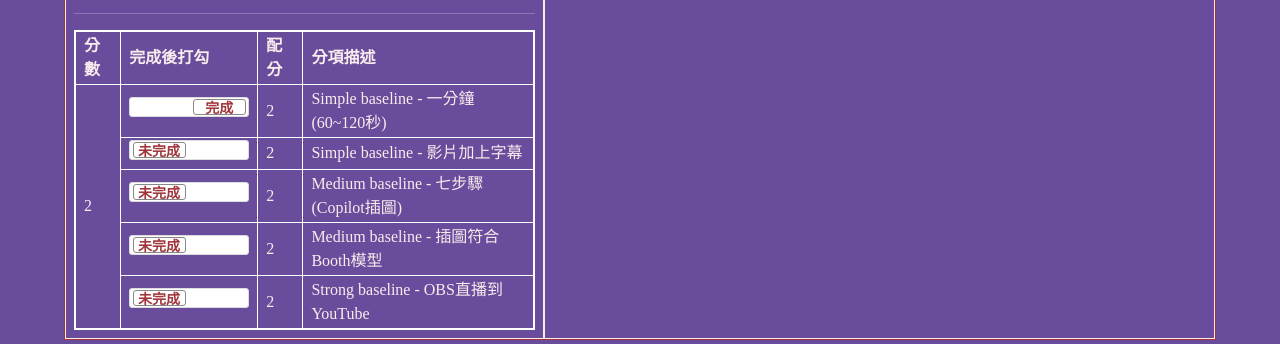
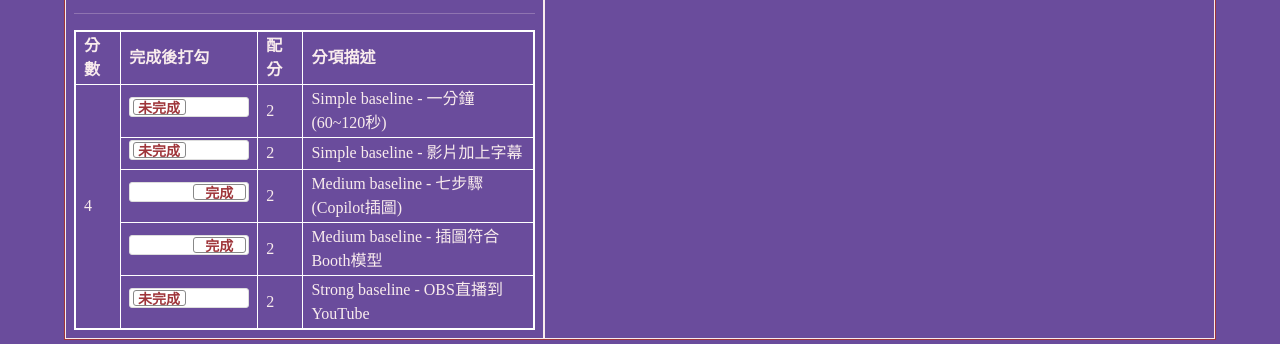
Before and after one commit to bedreams/HW_website, a plain HTML site: page index.html in a window 1280 px wide. Shown: the part 897-1241 px from the top of the page. Drawn offline with nearby package versions, Linux system fonts and the light colour scheme; a web font is replaced by a local one.

Commit message:
Update index.html

```diff
--- a/index.html
+++ b/index.html
@@ -278,10 +278,10 @@
       <table>
         <tr><th>分數</th><th>完成後打勾</th><th>配分</th><th>分項描述</th></tr>
         <tr><td rowspan="5" id="myTotal1"></td>
-            <td><input type="checkbox" class="flipswitch" id="myCheckbox11" checked></td><td id='m11'>2</td><td>Simple baseline - 一分鐘(60~120秒)</td></tr>
+            <td><input type="checkbox" class="flipswitch" id="myCheckbox11" ></td><td id='m11'>2</td><td>Simple baseline - 一分鐘(60~120秒)</td></tr>
         <tr><td><input type="checkbox" class="flipswitch" id="myCheckbox12"></td><td id='m12'>2</td><td>Simple baseline - 影片加上字幕</td></tr>
-        <tr><td><input type="checkbox" class="flipswitch" id="myCheckbox13" ></td><td id='m13'>2</td><td>Medium baseline - 七步驟(Copilot插圖)</td></tr>
-        <tr><td><input type="checkbox" class="flipswitch" id="myCheckbox14"></td><td id='m14'>2</td><td>Medium baseline  - 插圖符合Booth模型 </td></tr>
+        <tr><td><input type="checkbox" class="flipswitch" id="myCheckbox13" checked></td><td id='m13'>2</td><td>Medium baseline - 七步驟(Copilot插圖)</td></tr>
+        <tr><td><input type="checkbox" class="flipswitch" id="myCheckbox14" checked></td><td id='m14'>2</td><td>Medium baseline  - 插圖符合Booth模型 </td></tr>
         <tr><td><input type="checkbox" class="flipswitch" id="myCheckbox15"></td><td id='m15'>2</td><td>Strong baseline - OBS直播到YouTube </td></tr>
       </table>
       <!-- hw01: 評分表 -->
```
